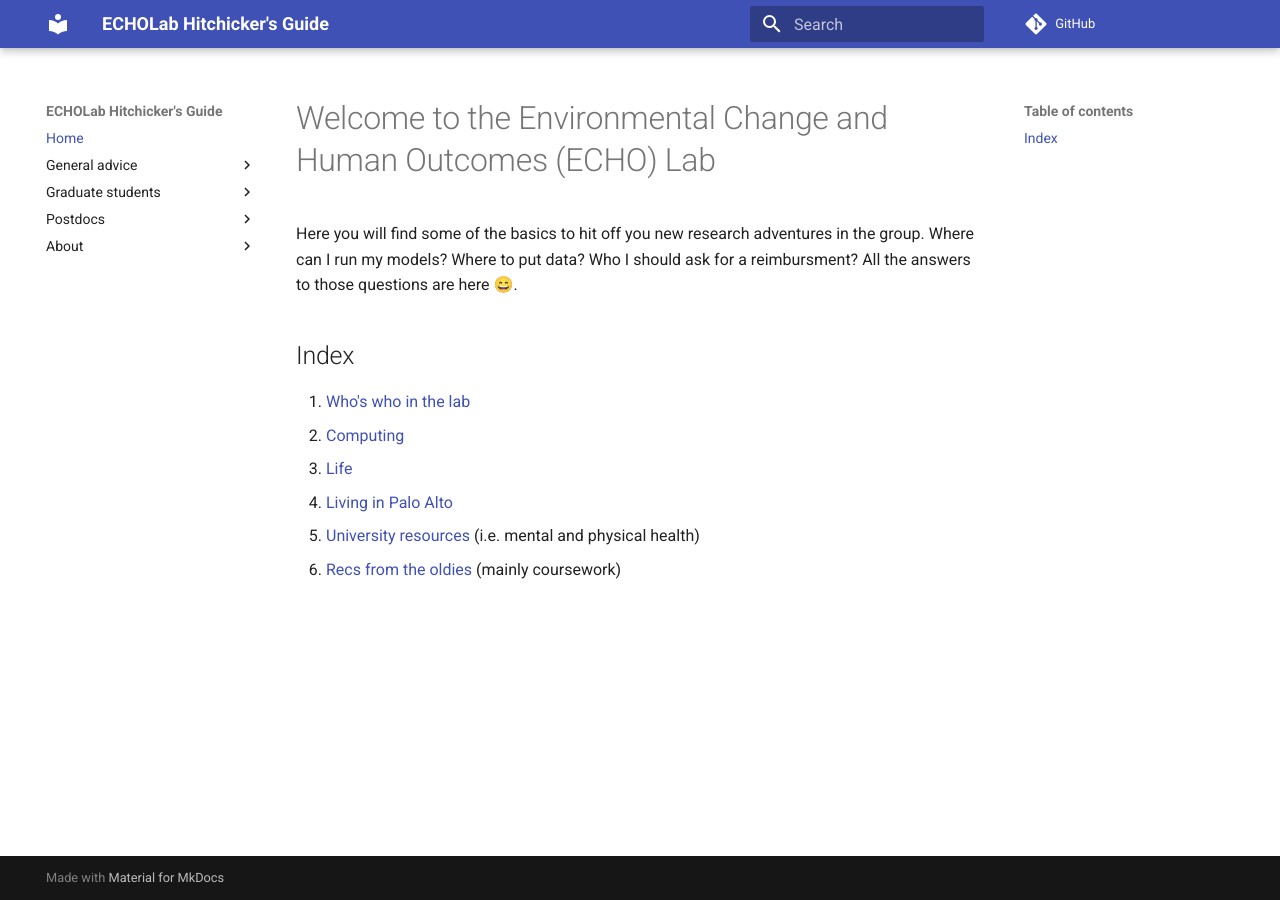
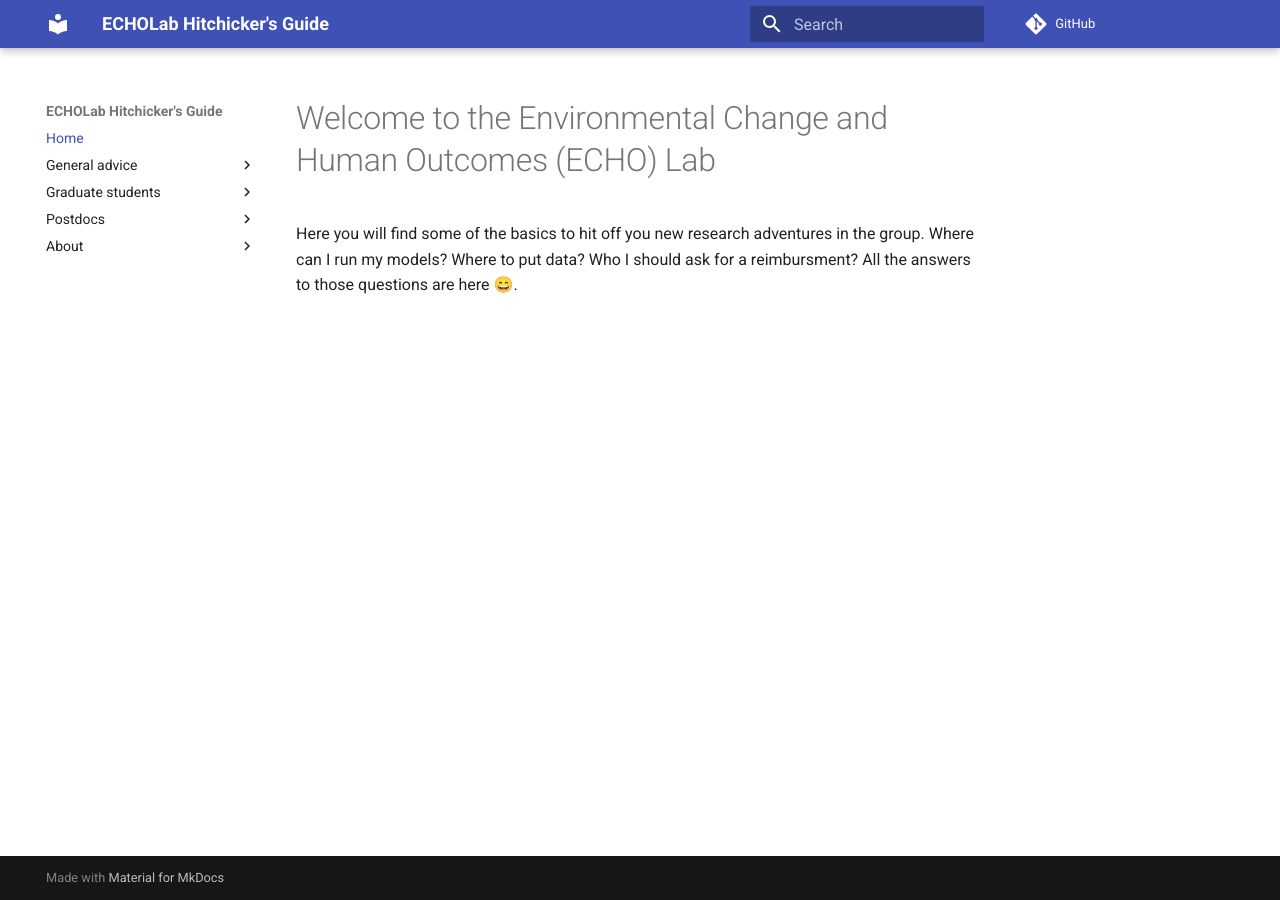
Before and after one commit to echolab-stanford/Hitchhikers-Guide-to-ECHOLab, an MkDocs documentation site: the page built from docs/index.md, in a window 1280 px wide. Built offline with MkDocs 1.6.1 and Material for MkDocs 9.7.7, drawn with Linux system fonts in a browser that asks for light colours; comment, search, counter and statistics services are not loaded.

Commit message:
Text build by removing links

```diff
--- a/docs/index.md
+++ b/docs/index.md
@@ -3,11 +3,3 @@
 Here you will find some of the basics to hit off you new research adventures in
 the group. Where can I run my models? Where to put data? Who I should ask for a
 reimbursment? All the answers to those questions are here 😄.
-
-## Index
- 1. [Who's who in the lab](docs/whois.md)
- 2. [Computing](docs/computing.md)
- 3. [Life](docs/life.md)
- 4. [Living in Palo Alto](docs/palife.md)
- 5. [University resources](docs/resources.md) (i.e. mental and physical health)
- 6. [Recs from the oldies](docs/recs.md) (mainly coursework)
```
